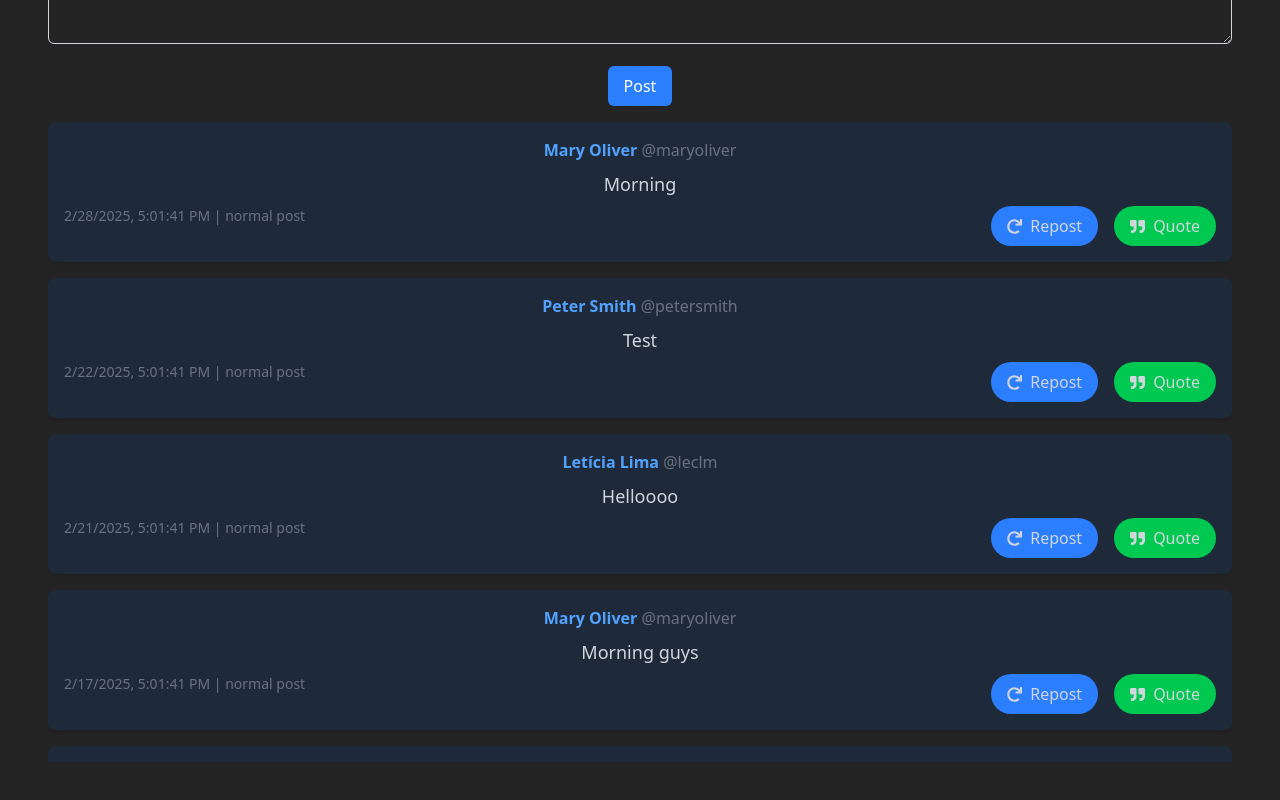
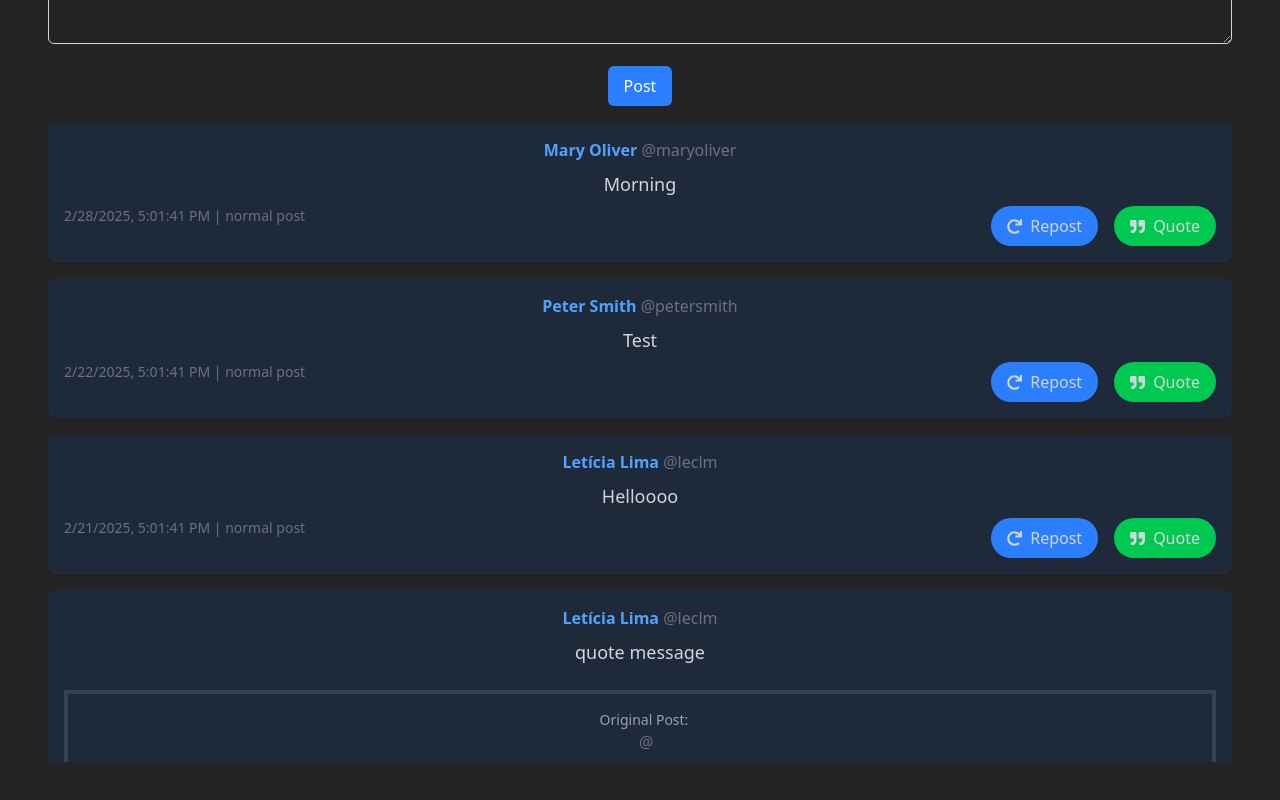
Before and after one commit to leclm/posterr, a React (Vite) app: page / in a window 1280 px wide. Shown: the part 210-1010 px from the top of the page. Built offline with nearby package versions, Linux system fonts and the light colour scheme.

Commit message:
feat: implement Repost and Quote features

```diff
--- a/src/components/Post.tsx
+++ b/src/components/Post.tsx
@@ -7,18 +7,25 @@ interface PostProps {
   username: string;
   nick: string;
   onUserClick: (userId: number) => void;
+  onRepostClick: (postId: number) => void;
+  onQuoteClick: (postId: number) => void;
 }
 
-const Post: React.FC<PostProps> = ({ post, username, nick, onUserClick }) => {
-  const handleUserClick = (userId: number) => {
-    onUserClick(userId);
-  };
+const Post: React.FC<PostProps> = ({
+  post,
+  username,
+  nick,
+  onUserClick,
+  onRepostClick,
+  onQuoteClick,
+}) => {
+  if (!post) return null;
 
   return (
     <div className="bg-gray-800 p-4 rounded-lg shadow-md space-y-2">
       <div className="text-md text-gray-400">
         <button
-          onClick={() => handleUserClick(post.userId)}
+          onClick={() => onUserClick(post.userId)}
           className="font-bold text-blue-400 hover:underline"
         >
           {username}
@@ -26,21 +33,49 @@ const Post: React.FC<PostProps> = ({ post, username, nick, onUserClick }) => {
         <span className="text-gray-500"> @{nick}</span>
       </div>
 
+      {(post.type !== "repost") && (
         <p className="text-lg text-gray-300">{post.text}</p>
+      )}
+
+      {(post.type === "quote" || post.type === "repost") && post.repost && (
+        <div className="border-4 border-gray-700 pl-6 mt-6 mb-6 bg-gray-800 p-4">
+          <p className="text-sm text-gray-400">Original Post:</p>
+
+          <div className="text-md text-gray-400">
+            <button
+              onClick={() => onUserClick(post.repost.userId)}
+              className="font-bold text-blue-400 hover:underline"
+            >
+              {post.repost.username}
+            </button>
+            <span className="text-gray-500"> @{post.repost.nick}</span>
+          </div>
+
+          <p className="text-lg text-gray-300">{post.repost.text}</p>
+        </div>
+      )}
 
       <div className="flex justify-between space-x-4 mt-2">
         <div className="text-sm text-gray-500">
           {new Date(post.createdAt).toLocaleString()} | {post.type} post
         </div>
         <div className="flex space-x-4 items-center">
-          <button className="flex items-center text-gray-300 hover:text-white bg-blue-500 hover:bg-blue-600 px-4 py-2 rounded-full">
+          <>
+            <button
+              onClick={() => onRepostClick(post.id)}
+              className="flex items-center text-gray-300 hover:text-white bg-blue-500 hover:bg-blue-600 px-4 py-2 rounded-full"
+            >
               <FaRedo size={15} className="mr-2" />
               Repost
             </button>
-          <button className="flex items-center text-gray-300 hover:text-white bg-green-500 hover:bg-green-600 px-4 py-2 rounded-full">
+            <button
+              onClick={() => onQuoteClick(post.id)}
+              className="flex items-center text-gray-300 hover:text-white bg-green-500 hover:bg-green-600 px-4 py-2 rounded-full"
+            >
               <FaQuoteRight size={15} className="mr-2" />
               Quote
             </button>
+          </>
         </div>
       </div>
     </div>
--- a/src/pages/Home.tsx
+++ b/src/pages/Home.tsx
@@ -16,6 +16,8 @@ const Home: React.FC = () => {
   const [isLoading, setIsLoading] = useState(false);
   const [posts, setPosts] = useState<PostTypes[]>([]);
   const [selectedUser, setSelectedUser] = useState<User | null>(null);
+  const [quotePost, setQuotePost] = useState<PostTypes | null>(null);
+  const [quoteText, setQuoteText] = useState<string>("");
 
   const loadPosts = () => {
     const allUsers = JSON.parse(localStorage.getItem("mock") || "[]");
@@ -115,8 +117,66 @@ const Home: React.FC = () => {
     navigate(`/${userId}`);
   };
 
-  const closeModal = () => {
-    navigate("/");
+  const handleRepostClick = (postId: number) => {
+    const postToRepost = posts.find((post) => post.id === postId);
+    if (postToRepost) {
+      const newRepost: PostTypes = {
+        id: new Date().getTime(),
+        userId: 0,
+        text: postToRepost.text,
+        type: "repost",
+        createdAt: new Date().toISOString(),
+        repost: postToRepost,
+        username: "Letícia Lima",
+        nick: "leclm",
+      };
+
+      const allUsers = JSON.parse(localStorage.getItem("mock") || "[]");
+      const userIndex = allUsers.findIndex((user: User) => user.id === 0);
+      if (userIndex !== -1) {
+        allUsers[userIndex].posts.push(newRepost);
+        localStorage.setItem("mock", JSON.stringify(allUsers));
+        loadPosts();
+      }
+    }
+  };
+
+  const handleQuoteClick = (postId: number) => {
+    const postToQuote = posts.find((post) => post.id === postId);
+    if (postToQuote) {
+      setQuotePost(postToQuote);
+      setQuoteText("");
+    }
+  };
+
+  const handleCloseModal = () => {
+    setQuotePost(null);
+  };
+
+  const handleQuoteSubmit = () => {
+    if (!quoteText || !quotePost) return;
+
+    const newQuotePost: PostTypes = {
+      id: new Date().getTime(),
+      userId: 0,
+      text: quoteText,
+      type: "quote",
+      createdAt: new Date().toISOString(),
+      repost: quotePost,
+      username: "Letícia Lima",
+      nick: "leclm",
+    };
+
+    const allUsers = JSON.parse(localStorage.getItem("mock") || "[]");
+    const userIndex = allUsers.findIndex((user: User) => user.id === 0);
+    if (userIndex !== -1) {
+      allUsers[userIndex].posts.push(newQuotePost);
+      localStorage.setItem("mock", JSON.stringify(allUsers));
+      loadPosts();
+    }
+
+    setQuotePost(null);
+    setQuoteText("");
   };
 
   return (
@@ -138,13 +198,15 @@ const Home: React.FC = () => {
               username={post.username}
               nick={post.nick}
               onUserClick={handleUserClick}
+              onQuoteClick={handleQuoteClick}
+              onRepostClick={handleRepostClick}
             />
           ))}
 
           {selectedUser && (
             <ProfileModal
               isOpen={!!userId}
-              onClose={closeModal}
+              onClose={handleCloseModal}
               user={selectedUser}
             />
           )}
@@ -154,6 +216,36 @@ const Home: React.FC = () => {
           )}
         </div>
       </div>
+
+      {quotePost && (
+        <div className="fixed inset-0 flex items-center justify-center bg-black bg-opacity-50">
+          <div className="bg-gray-900 p-6 rounded-lg shadow-lg w-96">
+            <h2 className="text-white text-lg mb-4">Add your quote</h2>
+            <textarea
+              className="w-full p-2 bg-gray-700 text-white rounded"
+              rows={4}
+              value={quoteText}
+              onChange={(e) => setQuoteText(e.target.value)}
+              placeholder="Write something..."
+            />
+            <div className="flex justify-end space-x-2 mt-4">
+              <button
+                onClick={handleCloseModal}
+                className="px-4 py-2 bg-gray-600 text-white rounded"
+              >
+                Cancel
+              </button>
+              <button
+                onClick={handleQuoteSubmit}
+                className="px-4 py-2 bg-green-500 text-white rounded"
+                disabled={!quoteText}
+              >
+                Quote
+              </button>
+            </div>
+          </div>
+        </div>
+      )}
     </>
   );
 };
--- a/src/types/types.tsx
+++ b/src/types/types.tsx
@@ -6,6 +6,7 @@ export interface Post {
   type: string;
   username: string;
   nick: string;
+  repost: Post;
 }
 
 export interface User {
--- a/src/utils/mock.ts
+++ b/src/utils/mock.ts
@@ -4,23 +4,39 @@ export const mock = [
     username: "Letícia Lima",
     nick: "leclm",
     joinedDate: "March 25, 2021",
-    followersCount: 7,
-    followingCount: 5,
-    postsCount: 4,
+    followersCount: 2,
+    followingCount: 1,
+    postsCount: 3,
     posts: [
       {
         createdAt: "2025-02-01T17:01:41.756Z",
-        id: 1,
+        id: 10,
         userId: 0,
         text: "Hello",
         type: "normal",
       },
       {
         createdAt: "2025-02-21T17:01:41.756Z",
-        id: 2,
+        id: 20,
         userId: 0,
         text: "Helloooo",
         type: "normal",
+      },
+      {
+        createdAt: "2025-02-21T17:01:41.756Z",
+        id: 30,
+        userId: 0,
+        text: "quote message",
+        type: "quote",
+        repost:
+        {
+          createdAt: "2025-02-22T17:01:41.756Z",
+          id: 11,
+          userId: 1,
+          text: "Test",
+          type: "normal",
+        },
+
       },
     ],
     followers: [
@@ -48,20 +64,20 @@ export const mock = [
     username: "Peter Smith",
     nick: "petersmith",
     joinedDate: "July 11, 2011",
-    followersCount: 2,
-    followingCount: 5,
+    followersCount: 1,
+    followingCount: 2,
     postsCount: 2,
     posts: [
       {
         createdAt: "2025-02-22T17:01:41.756Z",
-        id: 1,
+        id: 11,
         userId: 1,
         text: "Test",
         type: "normal",
       },
       {
         createdAt: "2025-02-12T17:01:41.756Z",
-        id: 2,
+        id: 21,
         userId: 1,
         text: "Test post",
         type: "normal",
@@ -92,20 +108,20 @@ export const mock = [
     username: "Mary Oliver",
     nick: "maryoliver",
     joinedDate: "September 20, 2024",
-    followersCount: 3,
-    followingCount: 4,
-    postsCount: 1,
+    followersCount: 2,
+    followingCount: 2,
+    postsCount: 2,
     posts: [
       {
         createdAt: "2025-02-28T17:01:41.756Z",
-        id: 1,
+        id: 12,
         userId: 2,
         text: "Morning",
         type: "normal",
       },
       {
         createdAt: "2025-02-17T17:01:41.756Z",
-        id: 2,
+        id: 22,
         userId: 2,
         text: "Morning guys",
         type: "normal",
```
Lines whose indentation alone changed are shown as unchanged.
